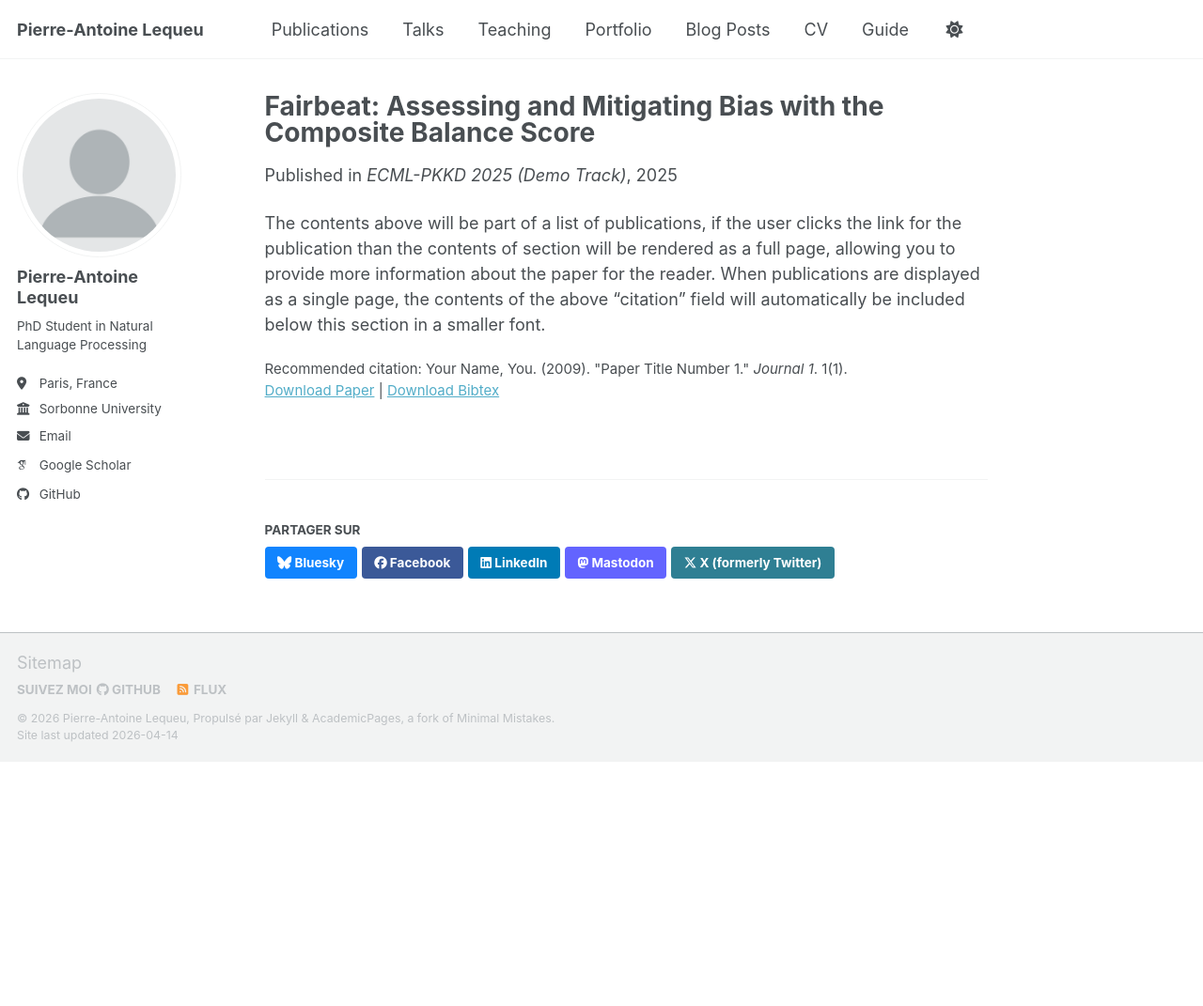
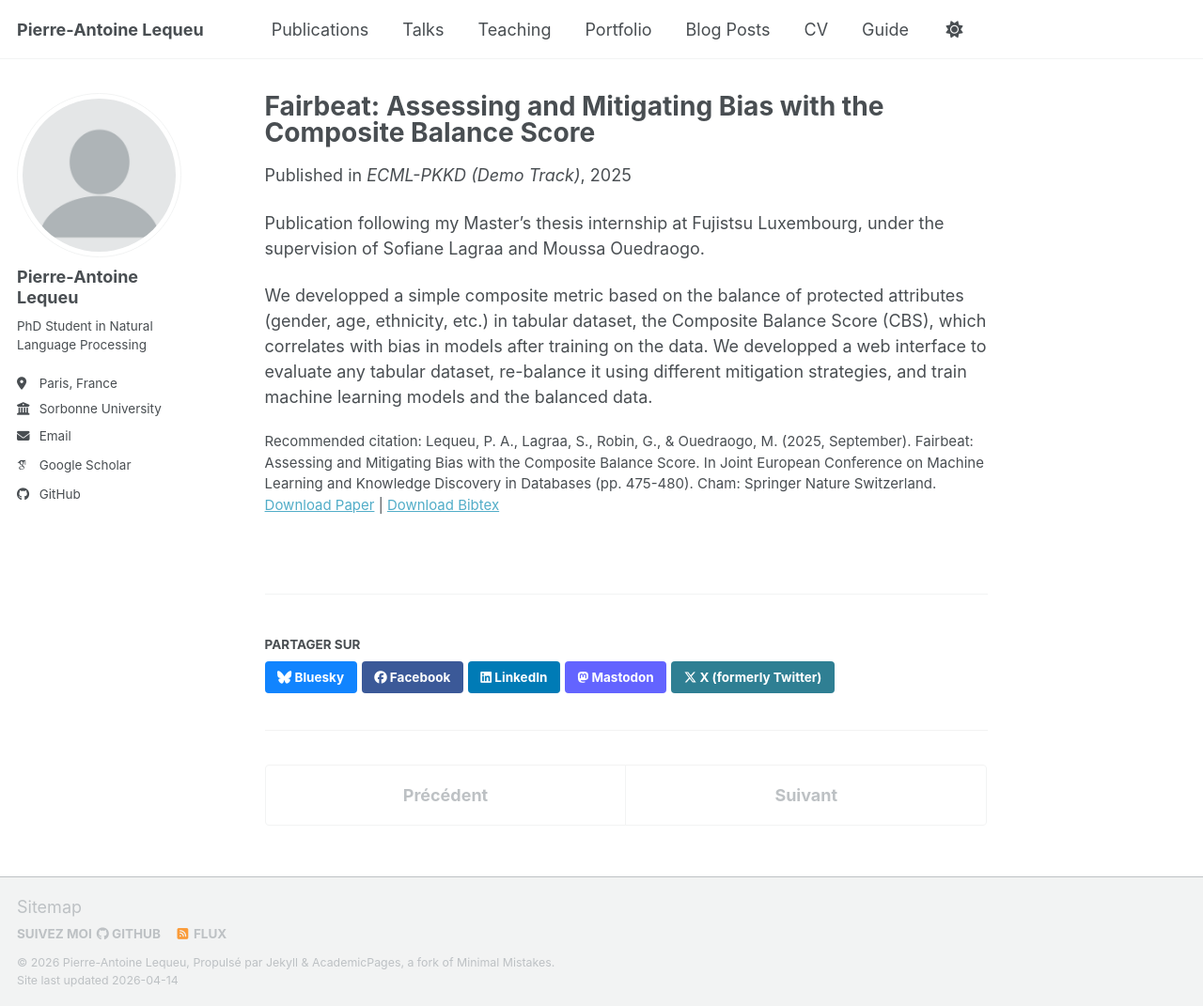
Before and after one commit to PALequeu/palequeu.github.io, a Jekyll site: the page built from _publications/fairbeat.md, in a window 1280 px wide and 1071 px high. Shown: the whole window at 94% size. Built offline with Jekyll 4.4.1, drawn with Linux system fonts in a browser that asks for light colours; some web fonts are replaced; a script bundle is joined from its source files by our own code; library files that are not in the unit come from our copies.

Commit message:
add papers and fix teaching

```diff
--- a/_publications/fairbeat.md
+++ b/_publications/fairbeat.md
@@ -3,12 +3,14 @@ title: "Fairbeat: Assessing and Mitigating Bias with the Composite Balance Score
 collection: publications
 category: conferences
 permalink: /publication/Fairbeat
-excerpt: 'A user interface for social bias evaluation in tabular datasets.'
+excerpt: '[\[proceedings\]](https://link.springer.com/chapter/10.1007/978-3-032-06129-4_34) | A user interface for social bias evaluation in tabular datasets.'
 date: 2025-09-15
-venue: 'ECML-PKKD 2025 (Demo Track)'
+venue: 'ECML-PKKD (Demo Track)'
 slidesurl: #'https://palequeu.github.io/files/slides1.pdf'
 paperurl: 'https://palequeu.github.io/files/fairbeat.pdf'
 bibtexurl: 'https://palequeu.github.io/files/fairbeat.bib'
-citation: 'Your Name, You. (2009). &quot;Paper Title Number 1.&quot; <i>Journal 1</i>. 1(1).'
+citation: 'Lequeu, P. A., Lagraa, S., Robin, G., & Ouedraogo, M. (2025, September). Fairbeat: Assessing and Mitigating Bias with the Composite Balance Score. In Joint European Conference on Machine Learning and Knowledge Discovery in Databases (pp. 475-480). Cham: Springer Nature Switzerland.'
 ---
-The contents above will be part of a list of publications, if the user clicks the link for the publication than the contents of section will be rendered as a full page, allowing you to provide more information about the paper for the reader. When publications are displayed as a single page, the contents of the above "citation" field will automatically be included below this section in a smaller font.
+Publication following my Master's thesis internship at Fujistsu Luxembourg, under the supervision of Sofiane Lagraa and Moussa Ouedraogo.
+
+We developped a simple composite metric based on the balance of protected attributes (gender, age, ethnicity, etc.) in tabular dataset, the Composite Balance Score (CBS), which correlates with bias in models after training on the data. We developped a web interface to evaluate any tabular dataset, re-balance it using different mitigation strategies, and train machine learning models and the balanced data.
--- /dev/null
+++ b/files/GDN-CC.bib
@@ -0,0 +1,6 @@
+@article{lequeu2026gdn,
+  title={The GDN-CC Dataset: Automatic Corpus Clarification for AI-enhanced Democratic Citizen Consultations},
+  author={Lequeu, Pierre-Antoine and Labat, L{\'e}o and Cave, Laur{\`e}ne and Lejeune, Ga{\"e}l and Yvon, Fran{\c{c}}ois and Piwowarski, Benjamin},
+  journal={arXiv preprint arXiv:2601.14944},
+  year={2026}
+}
```
Also changed, not shown: _publications/GDNCC.md (added, +14 -0 lines), _publications/taln-position.md (added, +14 -0 lines), _teaching/2024-2025-teaching.md (+4 -1 lines), _teaching/2025-2026-teaching.md (+1 -0 lines), 1 other file.
